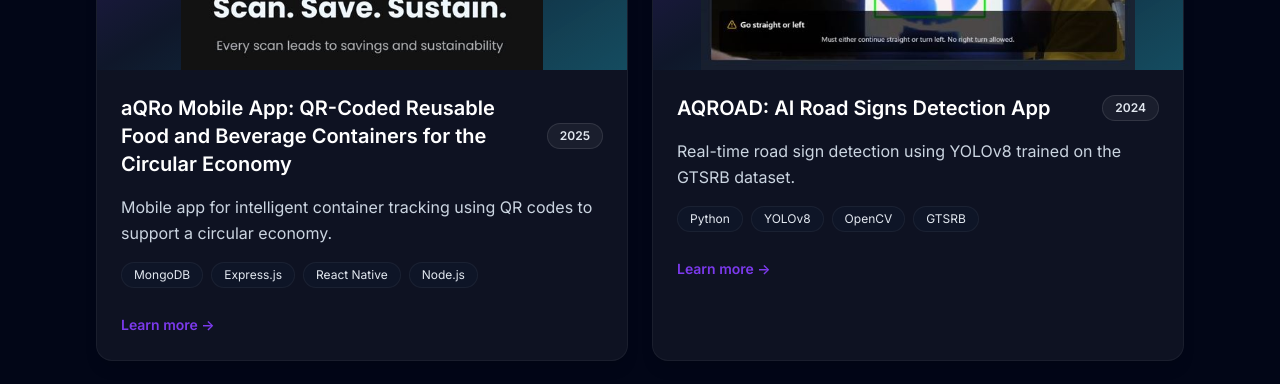
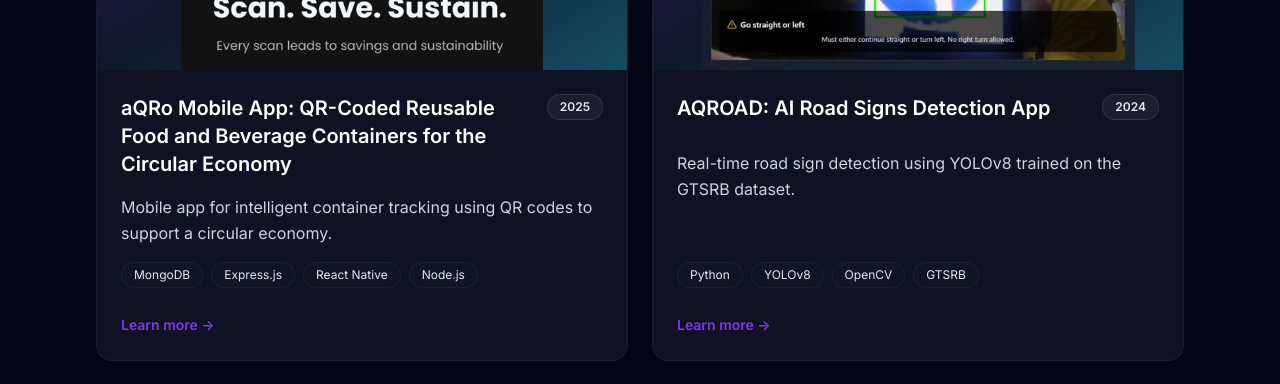
Before and after one commit to wabbit12/charlsrecto.dev, a React (Vite) app: page / in a window 1280 px wide. Shown: the part 1443-1827 px from the top of the page. Built offline with nearby package versions, Linux system fonts and the light colour scheme.

Commit message:
ui changes

```diff
--- a/src/components/Hero.jsx
+++ b/src/components/Hero.jsx
@@ -1,9 +1,17 @@
 import { Link } from 'react-router-dom';
+import { useState, useEffect } from 'react';
 import Reveal from './Reveal';
 import { motion } from 'framer-motion';
 import profilePhoto from '../assets/images/profile.JPG';
 
 export default function Hero() {
+  const [imageLoaded, setImageLoaded] = useState(false);
+
+  useEffect(() => {
+    const img = new Image();
+    img.src = profilePhoto;
+    img.onload = () => setImageLoaded(true);
+  }, []);
   return (
     <section id="top" className="section pt-0 sm:pt-0 lg:pt-0 min-h-screen flex flex-col justify-center relative">
       <div className="flex flex-col lg:grid lg:grid-cols-[1fr_400px] lg:grid-rows-[auto_1fr] gap-8 sm:gap-10 lg:gap-12 lg:gap-16 items-start mb-16 sm:mb-20 lg:mb-24">
@@ -44,13 +52,6 @@ export default function Hero() {
         <Reveal className="relative w-full lg:w-auto lg:row-start-1 lg:row-end-3 lg:col-start-2 lg:col-end-3 lg:self-center" delay={0.1}>
           <motion.div
             className="relative w-full max-w-[200px] sm:max-w-[240px] md:max-w-[280px] lg:max-w-none mx-auto lg:mx-0"
-            initial={{ opacity: 0, scale: 0.9 }}
-            animate={{ opacity: 1, scale: 1 }}
-            transition={{ duration: 0.8, delay: 0.2 }}
-            whileHover={{
-              scale: 1.02,
-              transition: { duration: 0.3 },
-            }}
             style={{
               perspective: '1000px',
               transformStyle: 'preserve-3d',
@@ -64,10 +65,38 @@ export default function Hero() {
             />
 
             {/* Photo container with 3D depth */}
-            <div
+            <motion.div
               className="relative rounded-2xl sm:rounded-3xl overflow-hidden border-2 border-white/10 shadow-2xl"
+              initial={{
+                rotateY: -90,
+                rotateX: 0,
+                scale: 0.8,
+                opacity: imageLoaded ? 1 : 0
+              }}
+              animate={imageLoaded ? {
+                rotateY: -8,
+                rotateX: 7,
+                scale: 1,
+                opacity: 1
+              } : {
+                rotateY: -90,
+                rotateX: 0,
+                scale: 0.8,
+                opacity: 0
+              }}
+              transition={{
+                opacity: { duration: 0.1 },
+                rotateY: { duration: 1.2, delay: 0.2, ease: [0.25, 0.46, 0.45, 0.94] },
+                rotateX: { duration: 1.2, delay: 0.2, ease: [0.25, 0.46, 0.45, 0.94] },
+                scale: { duration: 1.2, delay: 0.2, ease: [0.25, 0.46, 0.45, 0.94] }
+              }}
+              whileHover={{
+                scale: 1.02,
+                transition: { duration: 0.3 },
+              }}
               style={{
-                transform: 'perspective(1000px) rotateY(-5deg) rotateX(5deg)',
+                transformStyle: 'preserve-3d',
+                perspective: '1000px',
                 boxShadow: `
       0 20px 40px rgba(0, 0, 0, 0.4),
       0 40px 80px rgba(0, 0, 0, 0.3),
@@ -78,20 +107,22 @@ export default function Hero() {
               }}
             >
               {/* Profile Photo */}
-              <div className="w-full aspect-[3/4] overflow-hidden">
+              <div className="w-full aspect-[3/4] overflow-hidden" style={{ backfaceVisibility: 'visible' }}>
                 <img
                   src={profilePhoto}
                   alt="Charls Dave Recto"
                   className="w-full h-full object-cover"
-                  decoding="async"
+                  loading="eager"
                   fetchPriority="high"
+                  onLoad={() => setImageLoaded(true)}
+                  style={{ backfaceVisibility: 'visible', transform: 'translateZ(0)' }}
                 />
               </div>
 
               {/* Floating accent elements */}
               <div className="absolute top-2 right-2 sm:top-4 sm:right-4 w-2 h-2 sm:w-3 sm:h-3 rounded-full bg-primary animate-pulse" />
               <div className="absolute bottom-2 left-2 sm:bottom-4 sm:left-4 w-1.5 h-1.5 sm:w-2 sm:h-2 rounded-full bg-secondary animate-pulse" style={{ animationDelay: '0.5s' }} />
-            </div>
+            </motion.div>
           </motion.div>
         </Reveal>
 
--- a/src/components/ProjectCard.jsx
+++ b/src/components/ProjectCard.jsx
@@ -11,10 +11,10 @@ function ProjectCard({ project }) {
     >
       <Link
         to={`/projects/${project.slug}`}
-        className="block focus:outline-none focus-visible:ring-2 focus-visible:ring-primary/70 focus-visible:ring-offset-2 focus-visible:ring-offset-slate-950"
+        className="block h-full flex flex-col focus:outline-none focus-visible:ring-2 focus-visible:ring-primary/70 focus-visible:ring-offset-2 focus-visible:ring-offset-slate-950"
         aria-label={`Learn more about ${project.title}`}
       >
-        <div className="relative aspect-[16/10] bg-gradient-to-br from-primary/40 via-slate-900 to-secondary/30 overflow-hidden flex items-center justify-center">
+        <div className="relative aspect-[16/10] bg-gradient-to-br from-primary/40 via-slate-900 to-secondary/30 overflow-hidden flex items-center justify-center flex-shrink-0">
           {project.thumbnail ? (
             <img
               src={project.thumbnail}
@@ -24,15 +24,15 @@ function ProjectCard({ project }) {
           ) : null}
           <div className="absolute inset-0 opacity-0 group-hover:opacity-100 transition bg-gradient-to-tr from-slate-900/60 to-transparent" />
         </div>
-        <div className="p-6 h-full flex flex-col gap-4">
-          <div className="flex items-center justify-between gap-4">
-            <h3 className="text-xl font-semibold text-white">{project.title}</h3>
-            <span className="rounded-full bg-white/5 px-3 py-1 text-xs font-semibold text-slate-200 border border-white/10">
+        <div className="p-6 flex flex-col flex-grow">
+          <div className="flex items-start justify-between gap-4 mb-4 min-h-[2.5rem]">
+            <h3 className="text-xl font-semibold text-white flex-1">{project.title}</h3>
+            <span className="rounded-full bg-white/5 px-3 py-1 text-xs font-semibold text-slate-200 border border-white/10 flex-shrink-0">
               {project.year}
             </span>
           </div>
-          <p className="text-slate-300 leading-relaxed">{project.description}</p>
-          <div className="flex flex-wrap gap-2 text-xs text-slate-200">
+          <p className="text-slate-300 leading-relaxed mb-4 flex-grow">{project.description}</p>
+          <div className="flex flex-wrap gap-2 text-xs text-slate-200 mb-4">
             {project.tech.map((item) => (
               <span
                 key={item}
--- a/src/components/Projects.jsx
+++ b/src/components/Projects.jsx
@@ -16,9 +16,9 @@ export default function Projects() {
           </div>
         </div>
       </Reveal>
-      <div className="grid gap-6 md:grid-cols-2">
+      <div className="grid gap-6 md:grid-cols-2 items-stretch">
         {projects.map((project, idx) => (
-          <Reveal key={project.slug} delay={0.06 * idx}>
+          <Reveal key={project.slug} delay={0.06 * idx} className="h-full">
             <ProjectCard project={project} />
           </Reveal>
         ))}
```
